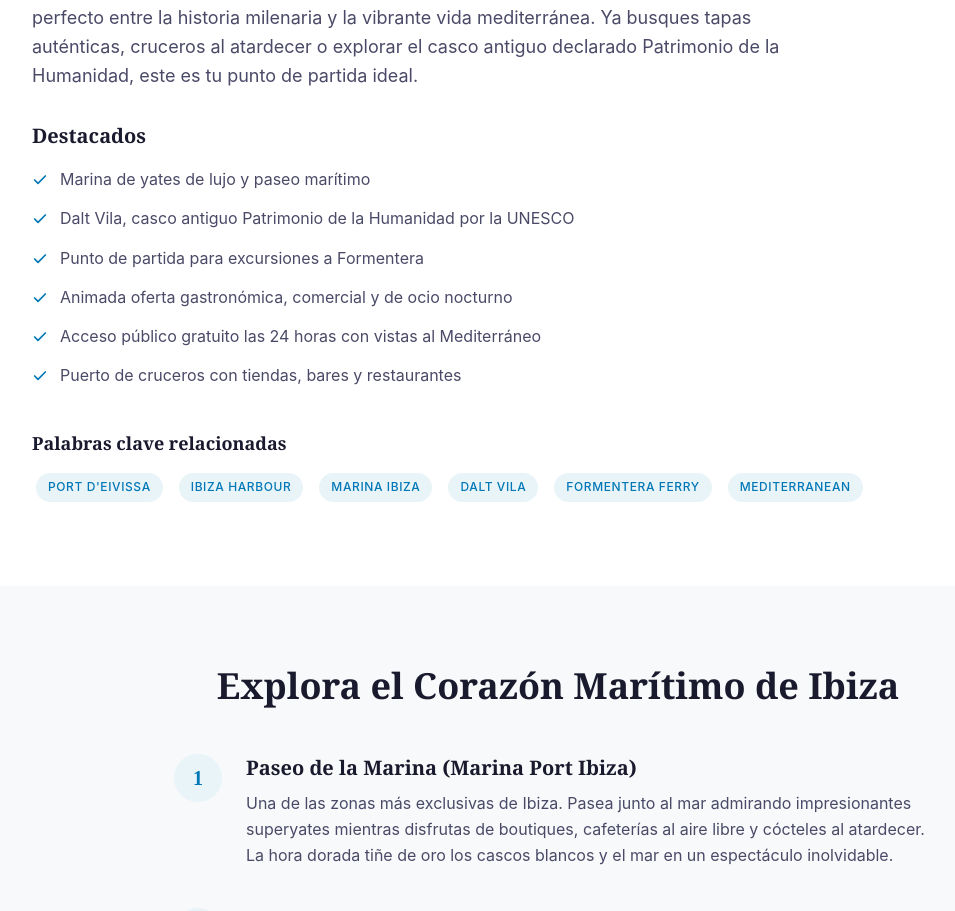
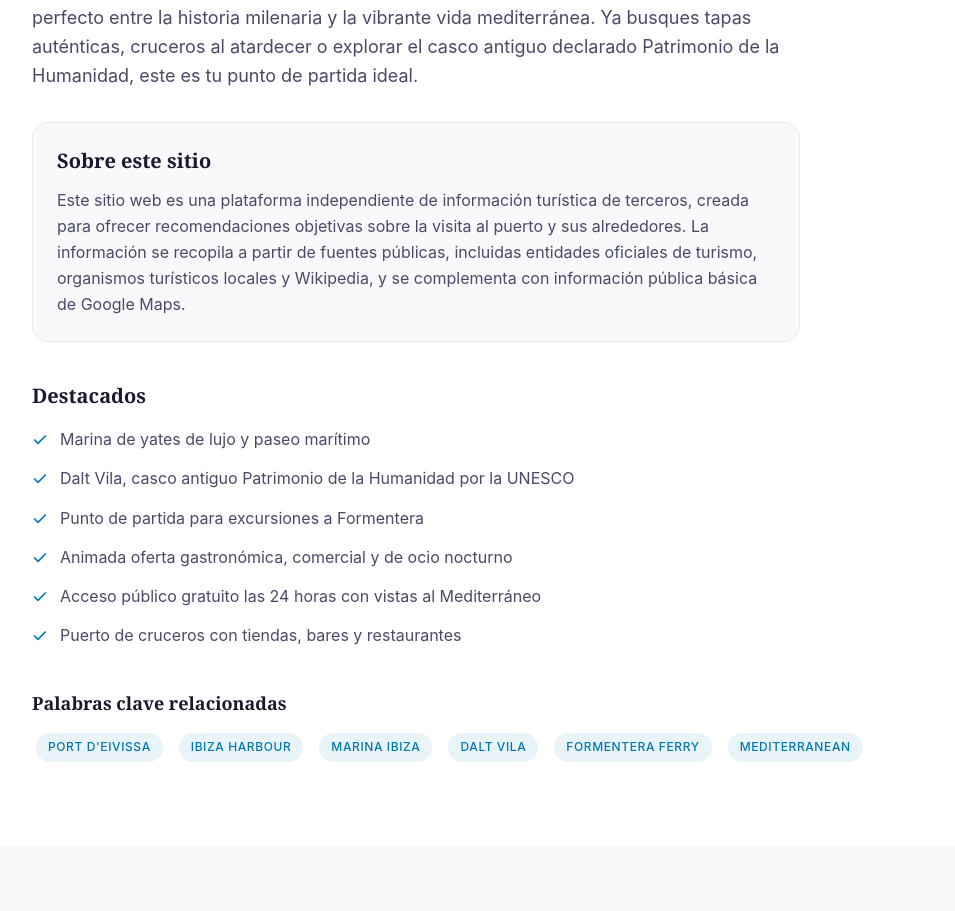
Before and after one commit to n20186005-hash/ibzharbour, a Next.js app: page /es in a window 1280 px wide. Shown: the part 1000-1911 px from the top of the page, without its empty margins (82-1037 px from the left). Built offline with nearby package versions, Linux system fonts and the light colour scheme.

Commit message:
更新
更新

```diff
--- a/messages/en.json
+++ b/messages/en.json
@@ -25,6 +25,10 @@
   "about": {
     "title": "Discover the Harbour",
     "description": "Located in the heart of Ibiza Town in Spain's Balearic Islands, Ibiza Harbour (Port d'Eivissa) is far more than a playground for luxury yachts — it's the perfect hub where ancient history meets vibrant Mediterranean life. Whether you're seeking authentic tapas, sunset boat cruises, or the UNESCO World Heritage old town, this is your ideal starting point.",
+    "disclaimer": {
+      "title": "About This Site",
+      "content": "This website is an independent third-party travel information site created to provide objective guidance for visiting the harbour and its surrounding area. The content is compiled from public sources, including official tourism bodies, local tourism authorities and Wikipedia, and is supplemented with basic public information from Google Maps."
+    },
     "highlights": {
       "title": "Highlights",
       "items": [
--- a/messages/es.json
+++ b/messages/es.json
@@ -25,6 +25,10 @@
   "about": {
     "title": "Descubre el Puerto",
     "description": "Situado en el corazón de la ciudad de Ibiza, en las Islas Baleares, el Puerto de Ibiza (Port d'Eivissa) es mucho más que un refugio de yates de lujo: es el punto de encuentro perfecto entre la historia milenaria y la vibrante vida mediterránea. Ya busques tapas auténticas, cruceros al atardecer o explorar el casco antiguo declarado Patrimonio de la Humanidad, este es tu punto de partida ideal.",
+    "disclaimer": {
+      "title": "Sobre este sitio",
+      "content": "Este sitio web es una plataforma independiente de información turística de terceros, creada para ofrecer recomendaciones objetivas sobre la visita al puerto y sus alrededores. La información se recopila a partir de fuentes públicas, incluidas entidades oficiales de turismo, organismos turísticos locales y Wikipedia, y se complementa con información pública básica de Google Maps."
+    },
     "highlights": {
       "title": "Destacados",
       "items": [
--- a/messages/fr.json
+++ b/messages/fr.json
@@ -25,6 +25,10 @@
   "about": {
     "title": "Découvrir le Port",
     "description": "Situé au cœur de la ville d'Ibiza, dans les îles Baléares espagnoles, le port d'Ibiza (Port d'Eivissa) est bien plus qu'un refuge pour yachts de luxe : c'est le carrefour idéal entre histoire millénaire et vie méditerranéenne vibrante. Que vous recherchiez des tapas authentiques, des croisières au coucher du soleil ou la vieille ville classée au patrimoine mondial, c'est le point de départ parfait.",
+    "disclaimer": {
+      "title": "À propos de ce site",
+      "content": "Ce site est une plateforme indépendante d'information touristique de tiers, conçue pour fournir des conseils objectifs sur la visite du port et de ses environs. Les contenus sont compilés à partir de sources publiques, notamment des organismes officiels de tourisme, des offices de tourisme locaux et Wikipédia, puis complétés par des informations publiques de base issues de Google Maps."
+    },
     "highlights": {
       "title": "Points forts",
       "items": [
--- a/messages/zh-Hant.json
+++ b/messages/zh-Hant.json
@@ -25,6 +25,10 @@
   "about": {
     "title": "探索港口",
     "description": "伊維薩港（Port d'Eivissa）坐落於西班牙巴利阿里群島伊維薩市的中心地帶，不僅是豪華遊艇的天堂，更是千年歷史與現代地中海生活的完美交匯點。無論您想品嚐道地小食、乘船欣賞日落，還是探訪聯合國教科文組織世界遺產古城，這裡都是您的理想起點。",
+    "disclaimer": {
+      "title": "本站說明",
+      "content": "本站為獨立的第三方旅遊科普資訊站，旨在提供客觀的港口與周邊遊覽建議，方便旅客快速了解景點背景、交通方式與參觀重點。頁面資訊整理自公共資源（如官方旅遊單位、當地旅遊局與維基百科），並結合 Google 地圖上的基礎公開資訊作為參考。"
+    },
     "highlights": {
       "title": "亮點",
       "items": [
--- a/src/components/About.tsx
+++ b/src/components/About.tsx
@@ -14,6 +14,21 @@ export default function About() {
       <p className="text-lg leading-relaxed mb-8 max-w-3xl" style={{ color: 'var(--text-secondary)' }}>
         {t('description')}
       </p>
+
+      <div
+        className="mb-10 max-w-3xl rounded-2xl border p-5 md:p-6"
+        style={{
+          backgroundColor: 'var(--bg-secondary)',
+          borderColor: 'var(--border-color)'
+        }}
+      >
+        <h3 className="font-serif text-xl font-semibold mb-3" style={{ color: 'var(--text-primary)' }}>
+          {t('disclaimer.title')}
+        </h3>
+        <p className="leading-relaxed" style={{ color: 'var(--text-secondary)' }}>
+          {t('disclaimer.content')}
+        </p>
+      </div>
 
       <h3 className="font-serif text-xl font-semibold mb-4" style={{ color: 'var(--text-primary)' }}>
         {t('highlights.title')}
```
